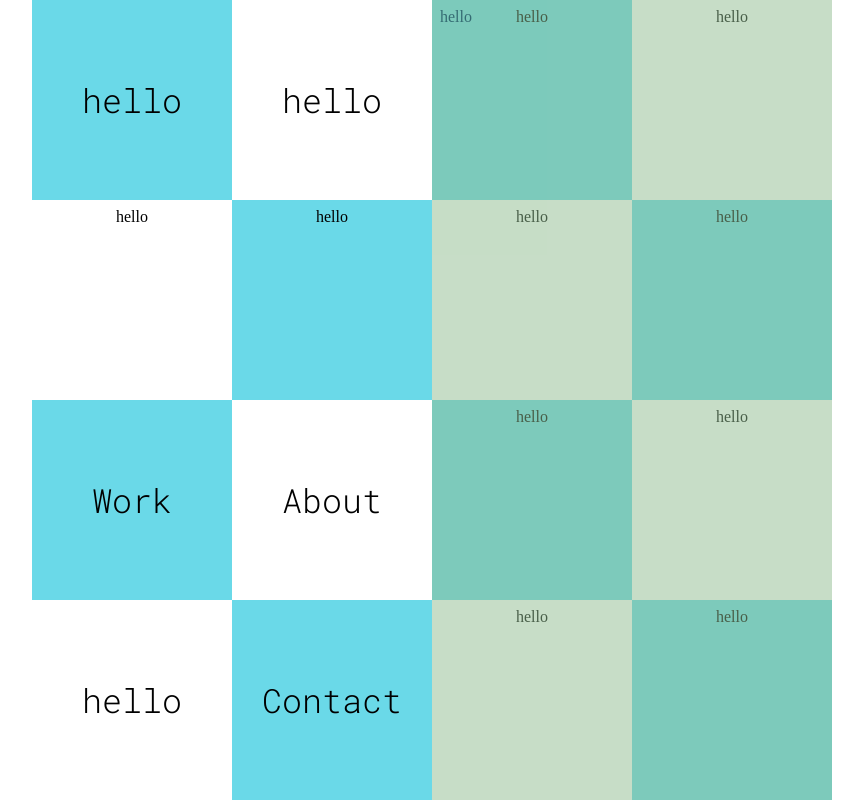
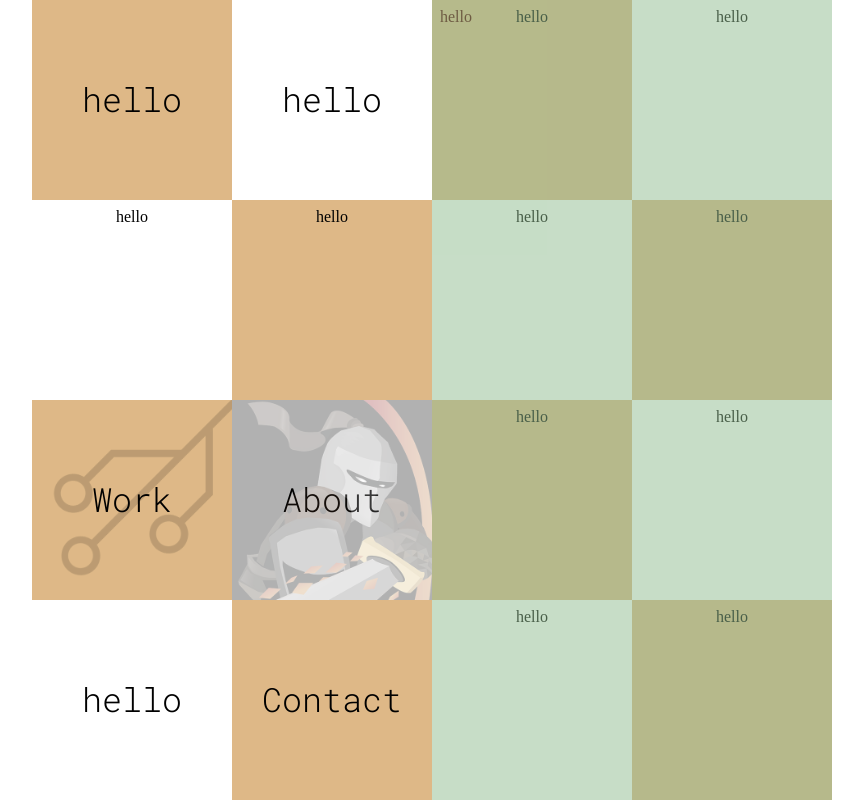
Before and after one commit to smitc29/personalSite, a PHP site: page / in a window 1280 px wide. Shown: the whole page, without its empty margins (216-1079 px from the left). Run offline with PHP 8.4, Linux system fonts and the light colour scheme.

Commit message:
Small changes
Nothing significant

```diff
--- a/css/home.css
+++ b/css/home.css
@@ -33,7 +33,7 @@ body
 	height: 100vh;
 	max-height: 2000px;
 	margin: 0 auto;
-	background-color: aquamarine;
+	background-color: white;
 
 	display: flex;
 	flex-direction: row;
@@ -53,18 +53,19 @@ body
 	padding: 1%;
 
 	text-align: center;
+	overflow: hidden;
 }
 
 .box:nth-child(8n+1),
 .box:nth-child(8n+3),
 .box:nth-child(8n+6),
 .box:nth-child(8n) {
-    background-color:   #6ad9e8;
+    background-color:burlywood;
 }
 
 .boxword
 {
-	width: 75%;
+	width: 100%;
 	margin: 0 auto;
 	text-align: center;
 
@@ -89,11 +90,42 @@ body
 	padding: 1%;
 	opacity: 0.5;
 
-
 	background-color: darkseagreen;
 }
 
-#box10
+.boxlink
 {
-	background-image:
+	cursor: pointer;
+	width: 101%;
+	height: 102%;
+	position: absolute;
+	top: -3px;
+	left: -1px;
+	border: black solid 0px;
+
+	background-size: contain;
+	background-repeat: no-repeat;
+	opacity: 0.3;
+	filter: grayscale(0.5);
+	transition: all 1s;
+		z-index: 20;
 }
+
+.boxlink:hover
+{
+	transform: scale(1.3);
+}
+
+#aboutBG
+{
+	background-image: url("../images/DKnight-Thumb.jpg");
+	width: 104%;
+	height: 104%;
+	left: 0px;
+}
+
+#workBG
+{
+	background-image: url("../images/circuit.png");
+	opacity: 0.15;
+}
--- a/index.html
+++ b/index.html
@@ -63,11 +63,15 @@
 	<div id="box09" class="box">
 		<div class="boxword">
 		Work
+		<a id="workBG" class="boxlink">
+		</a>
 		</div>
 	</div>
 	<div id="box10" class="box">
 		<div class="boxword">
 		About
+		<a id="aboutBG" class="boxlink">
+		</a>
 		</div>
 	</div>
 	<div id="box11" class="box">
--- a/js/homepage.js
+++ b/js/homepage.js
@@ -77,6 +77,7 @@ function scaleBoxText()
 	for(i = 0; i < boxWords.length; i++)
 	{
 		boxWords[i].style.fontSize = (boxWidth/8) + "pt";
+		boxWords[i].style.lineHeight = (boxWidth/1.35) + "pt";
 	}
 
 } // End of function scaleBoxText
```
Also changed, not shown: oldindex.html (+10 -10 lines), images/BirdsandBits.jpg (added), images/DKnight-Thumb.jpg (added), images/casual01.jpg (added), images/circuit.png (added).
